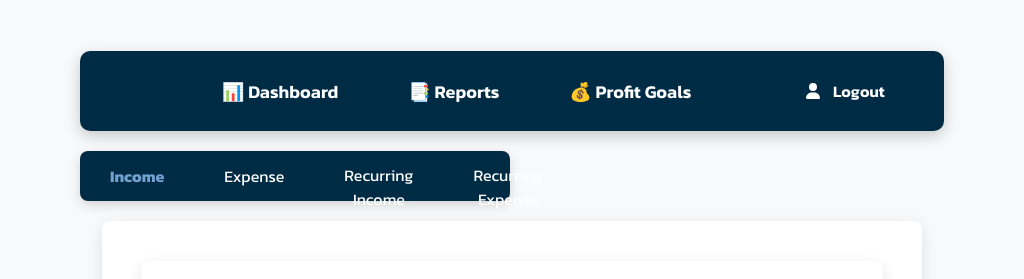
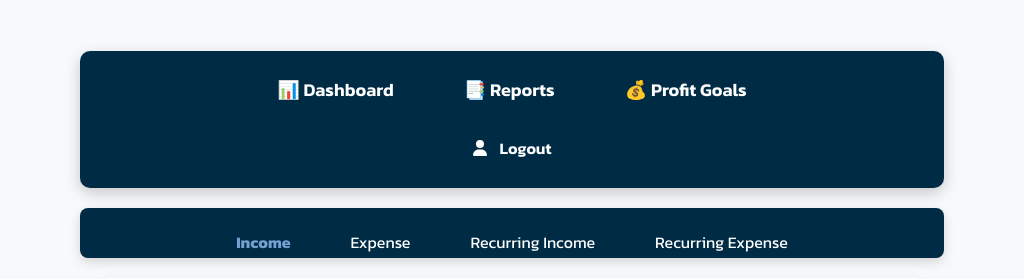
Before and after one commit to qamarser/company-tracker-frontend, a React (Vite) app: page /main in a window 1024 px wide. Shown: the top 279 px of the page. Built offline with nearby package versions, Linux system fonts and the light colour scheme; no server answers; sample sign-in values are in the browser's storage.

Commit message:
added responsive for app but need fixing

```diff
--- a/src/App.css
+++ b/src/App.css
@@ -87,7 +87,7 @@ body {
 }
 
 /* 🔹 Responsive Design */
-@media screen and (max-width: 768px) {
+/* @media screen and (max-width: 768px) {
     .nav-container {
         flex-direction: column;
         align-items: center;
@@ -101,7 +101,7 @@ body {
     .logout-btn {
         margin-top: 10px;
     }
-}
+} */
 /* 🔹 Menu Bar Container */
 .same-line {
     display: flex;
@@ -197,14 +197,59 @@ body {
     height: 50px;
 }
 .logout-btn:hover{background-color: var(--dark-blue);}
+
 /* 🔹 Responsive Design for Mobile */
 @media screen and (max-width: 768px) {
+    .nav-container {
+        flex-direction: column;
+        align-items: center;
+    }
+
+    .nav-center {
+        flex-wrap: wrap;
+        justify-content: center;
+    }
+
+    .logout-btn {
+        margin-top: 10px;
+    }
+
     .menu-bar-header {
         flex-wrap: wrap; /* Allow wrapping on smaller screens */
         justify-content: center;
+        width: 100%;
     }
+
     .menu-bar-header button {
         font-size: 14px;
         padding: 10px 15px;
     }
 }
+
+/* 🔹 Responsive Design for Tablets */
+@media screen and (max-width: 1024px) and (min-width: 769px) {
+    .nav-container {
+        flex-direction: column;
+        align-items: center;
+    }
+
+    .nav-center {
+        flex-wrap: wrap;
+        justify-content: center;
+    }
+
+    .logout-btn {
+        margin-top: 10px;
+    }
+
+    .menu-bar-header {
+        flex-wrap: wrap; /* Allow wrapping on smaller screens */
+        justify-content: center;
+        width: 100%;
+    }
+
+    .menu-bar-header button {
+        font-size: 16px;
+        padding: 10px 20px;
+    }
+}
```
